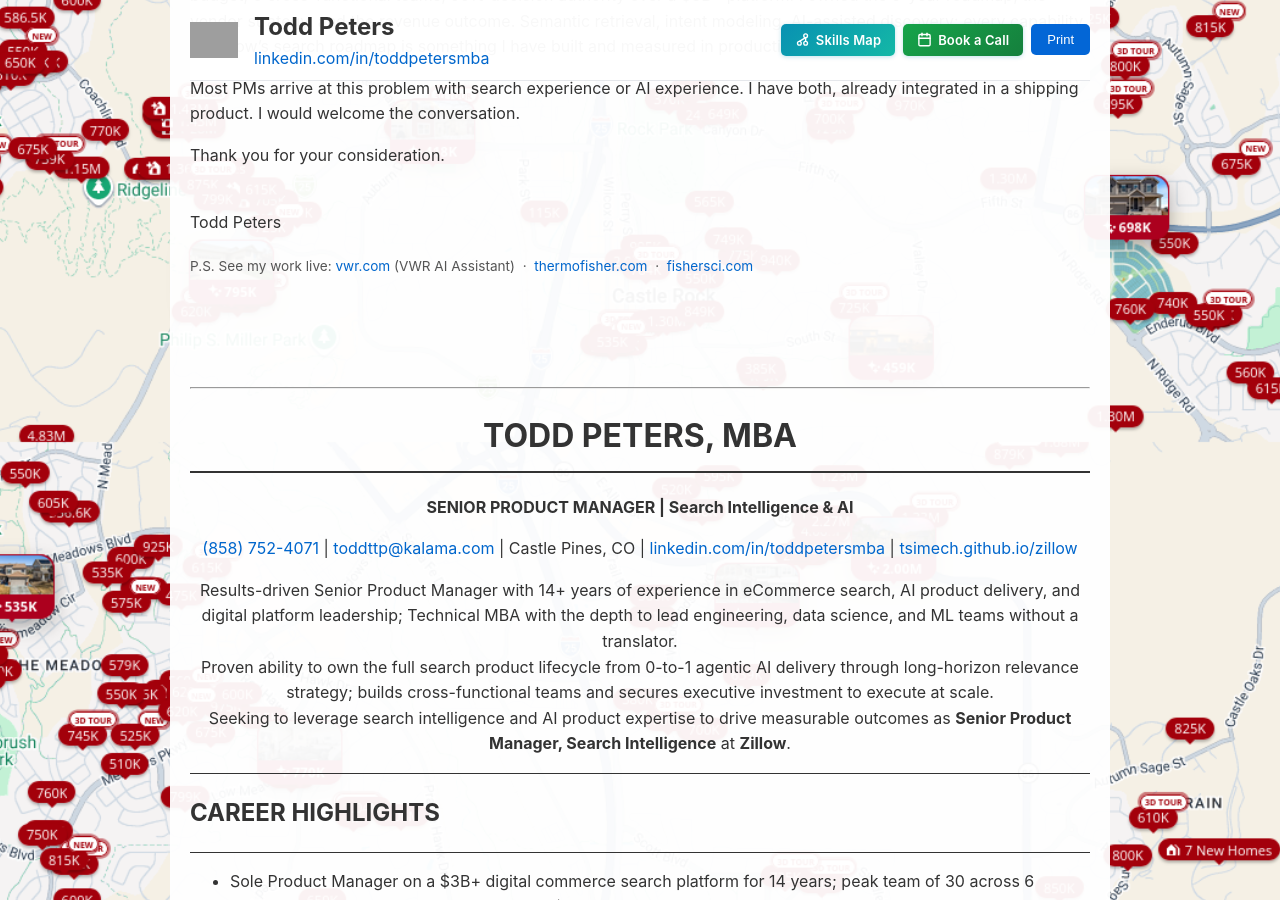
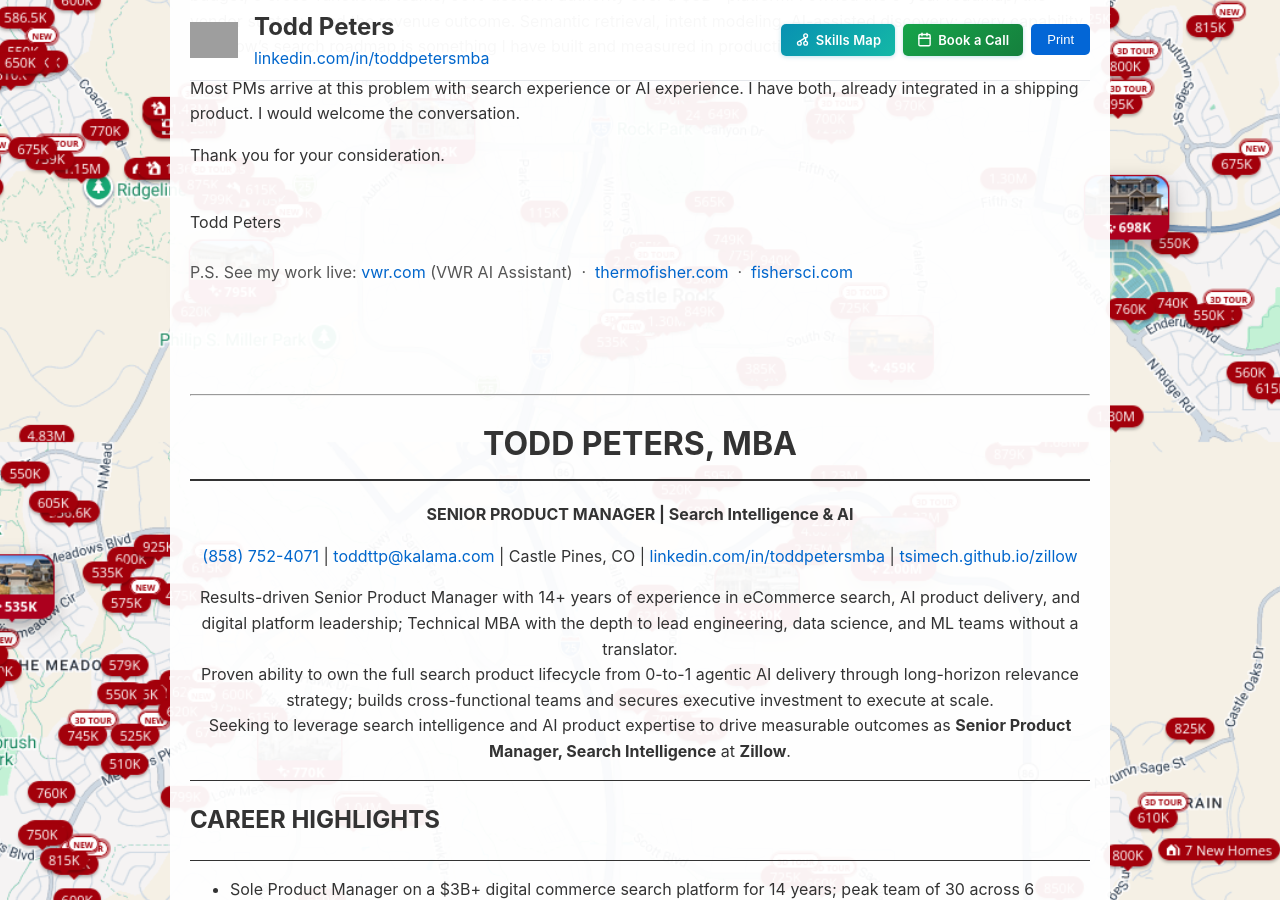
Before and after one commit to tsimech/tsimech.github.io, a Jekyll site: the page built from docs/zillow.md, in a window 1280 px wide and 900 px high, scrolled down 458 px. Built offline with Jekyll 4.4.1, drawn with Linux system fonts in a browser that asks for light colours; grey boxes are pictures that could not be loaded.

Commit message:
Zillow: P.S. font-size 1em to match body

```diff
--- a/docs/zillow.md
+++ b/docs/zillow.md
@@ -97,7 +97,7 @@ Thank you for your consideration.
 
 Todd Peters
 
-<p style="font-size:0.85em;color:#555;margin-top:1.5em;">P.S. See my work live: <a href="https://www.vwr.com/us/en/" target="_blank">vwr.com</a> (VWR AI Assistant) &nbsp;·&nbsp; <a href="https://www.thermofisher.com/us/en/home.html" target="_blank">thermofisher.com</a> &nbsp;·&nbsp; <a href="https://www.fishersci.com/us/en/home.html" target="_blank">fishersci.com</a></p>
+<p style="font-size:1em;color:#555;margin-top:1.5em;">P.S. See my work live: <a href="https://www.vwr.com/us/en/" target="_blank">vwr.com</a> (VWR AI Assistant) &nbsp;·&nbsp; <a href="https://www.thermofisher.com/us/en/home.html" target="_blank">thermofisher.com</a> &nbsp;·&nbsp; <a href="https://www.fishersci.com/us/en/home.html" target="_blank">fishersci.com</a></p>
 
 <br><br><br>
 
```
